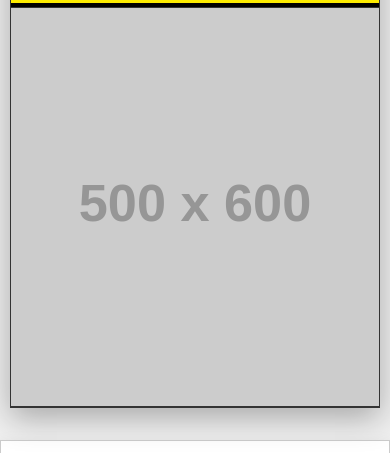
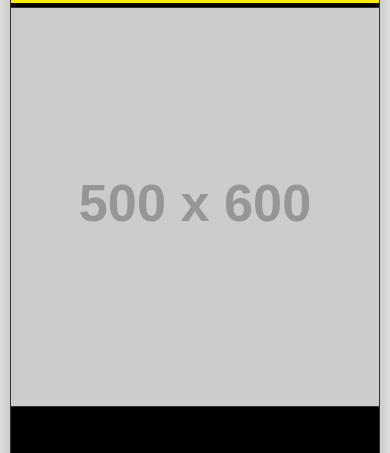
Before and after one commit to ludmuniz/Playbill, a plain HTML site: page index.html in a window 390 px wide. Shown: the part 111-564 px from the top of the page. Drawn offline with nearby package versions, Linux system fonts and the light colour scheme; placeholder pictures from the web are drawn by us.

Commit message:
new header height - mobile

```diff
--- a/responsive.css
+++ b/responsive.css
@@ -74,6 +74,7 @@
 @media (max-width: 550px) {
     .playbill-cover {
         width: 95%;
+        height: 95vh;
         margin: 1rem auto;
     }
 
--- a/style.css
+++ b/style.css
@@ -33,7 +33,7 @@ body {
 
 /* A "CAPA" DO PLAYBILL */
 .playbill-cover {
-    max-width: 500px; /* <- DEIXE ASSIM */
+    max-width: 500px;
     margin: 2rem auto;
     border: 1px solid #333;
     background-color: var(--color-playbill-black);
```
